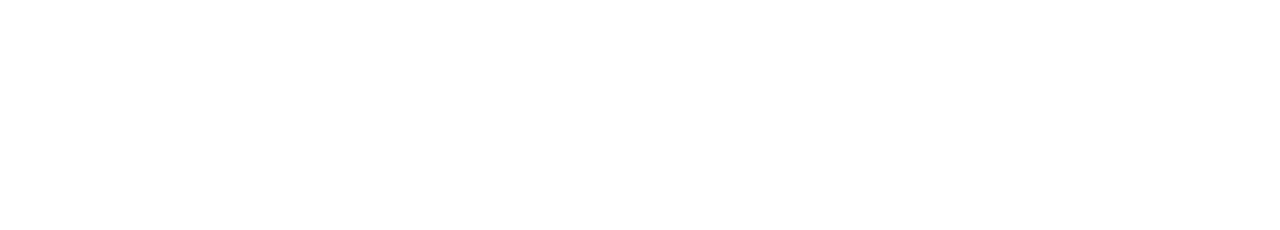
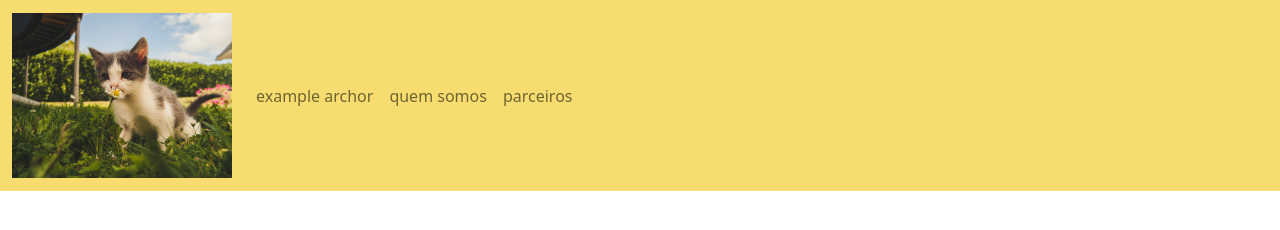
Before and after one commit to LeonarMS/bootstrap_lesson_dio, a plain HTML site: page index.html in a window 1280 px wide. Drawn offline with Linux system fonts and the light colour scheme.

Commit message:
set up navbar

```diff
--- a/css/style.css
+++ b/css/style.css
@@ -0,0 +1,3 @@
+.navbar {
+    background-color:  #f7dc6f;
+}
--- a/index.html
+++ b/index.html
@@ -3,14 +3,29 @@
     <head>
         <title>bootstrap test</title>
         <meta charset="utf-8">
-        <link rel="stylesheet" type="text/css" href="bootstrap/css/bootstrap.min.css">
+        <link rel="stylesheet" type="text/css" href='bootstrap/css/bootstrap.min.css'>
         <link rel="stylesheet" type="text/css" href="css/style.css">
     </head>
     <body>
         <nav class="navbar navbar-expand-lg navbar-light">
-            <a class="navbar-brand" href="#">
-                <img src="#" alt="">
-            </a>
+            <div class="container-fluid">
+                <a class="navbar-brand" href="#">
+                    <img src="img/pexels-alex-bargain-1472999.jpg" alt="kitty smelling flower" width="220">
+                </a>
+                <div class="collapse navbar-collapse">
+                    <ul class="navbar-nav">
+                        <li class="nav-item">
+                            <a href="#" class="nav-link">example archor</a>
+                        </li>
+                        <li class="nav-item">
+                            <a href="#" class="nav-link">quem somos</a>
+                        </li>
+                        <li class="nav-item">
+                            <a href="#" class="nav-link">parceiros</a>
+                        </li>
+                    </ul>
+                </div>
+            </div>
         </nav>
     </body>
 </html>
```
